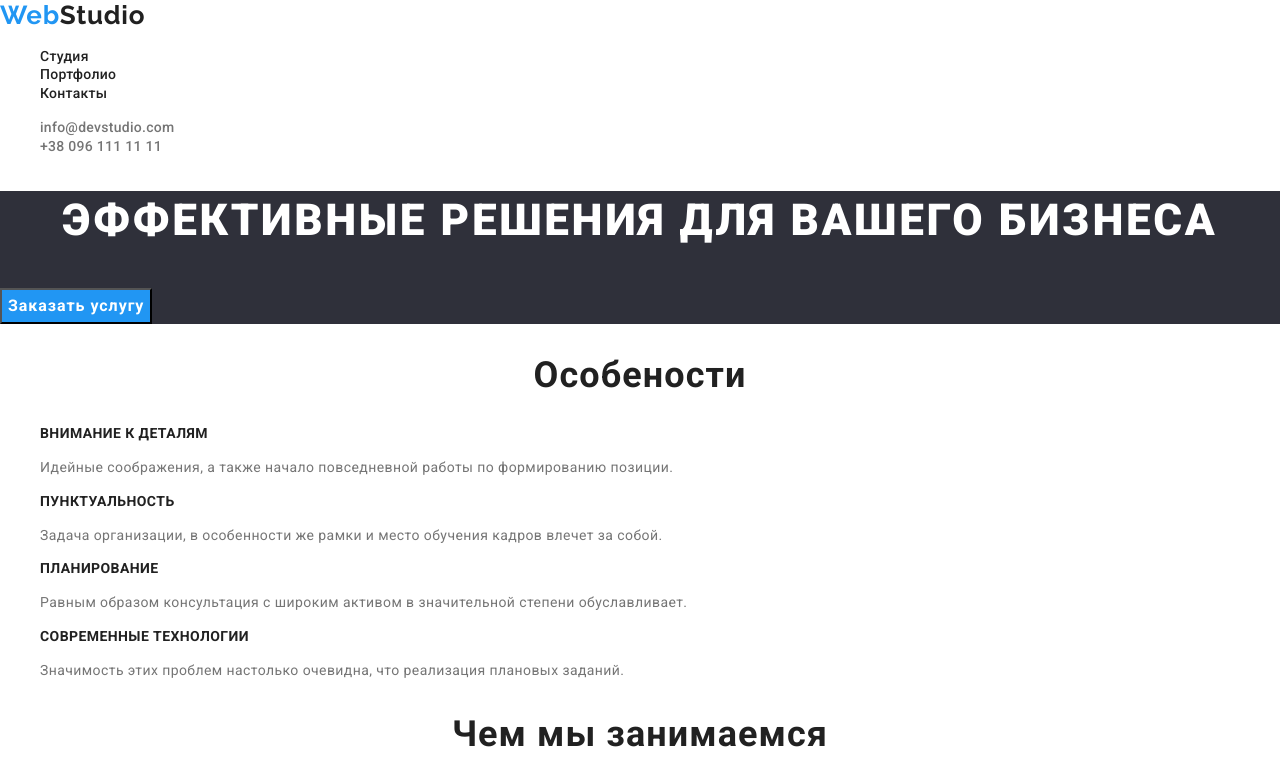
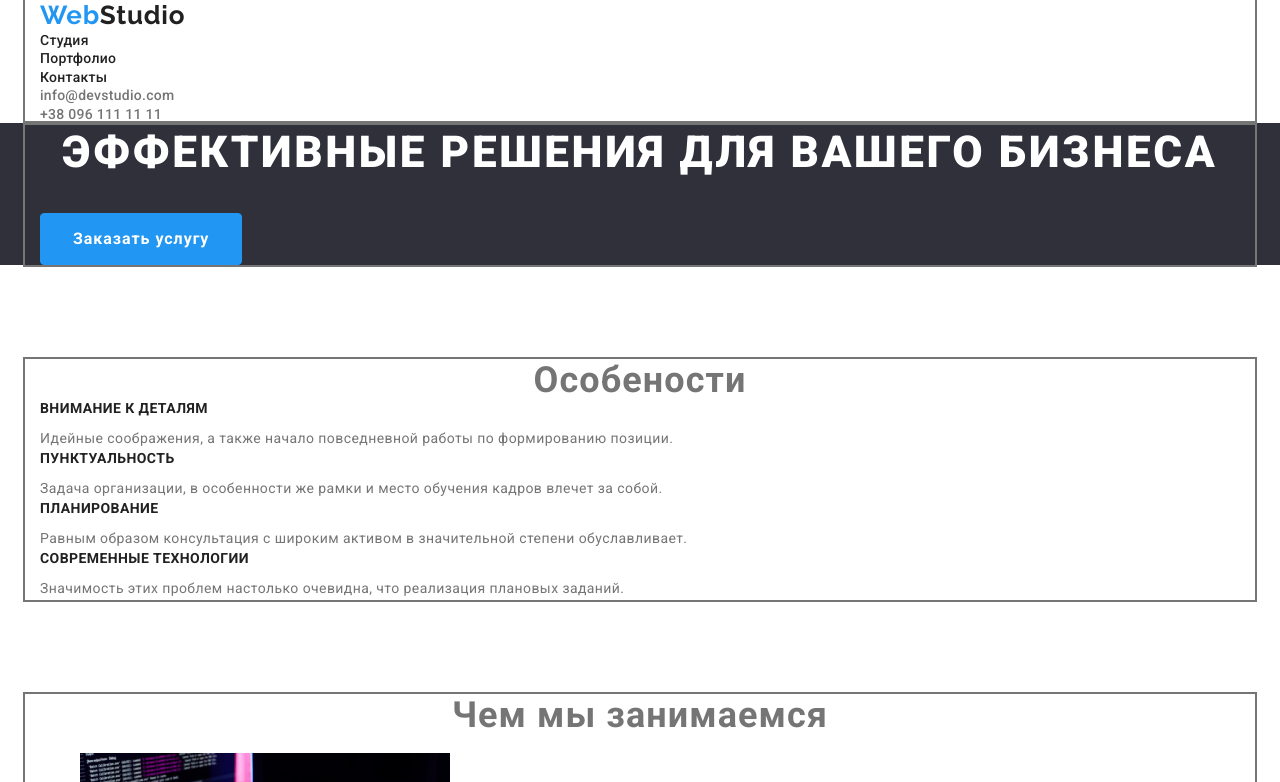
Before and after one commit to Demian-Pashkovskyi/goit-markup-hw-03, a plain HTML site: page index.html in a window 1280 px wide. Shown: the top 782 px of the page. Drawn offline with nearby package versions, Linux system fonts and the light colour scheme.

Commit message:
коригування блоків

```diff
--- a/css/main.css
+++ b/css/main.css
@@ -27,14 +27,37 @@ html {
   box-sizing: inherit;
 }
 
+body,
+h1,
+h2,
+h3,
+h4,
+h5,
+h6,
+p,
+ul[class],
+li {
+  margin: 0;
+  padding: 0;
+}
+
 body {
-  background-color: var(--primery-fon-color);
+  /* background-color: var(--primery-fon-color); */
   color: var(--title-text-color);
   font-family: Roboto, sans-serif;
 }
 
-.box {
-  outline: 2px solid tomato;
+.text-style {
+  background-color: ;
+}
+
+.container {
+  width: 1230px;
+  padding-left: 15px;
+  padding-right: 15px;
+  outline: 2px solid;
+  margin-left: auto;
+  margin-right: auto;
 }
 
 .logo {
@@ -103,14 +126,17 @@ ul {
 .name {
   background-color: var(--title-fon-color);
   text-decoration: none;
+  text-align: center;
+  margin-bottom: 94px;
 }
 .name-title {
+  margin-top: 0;
+  margin-bottom: 30px;
   color: var(--text-color-footer);
   font-style: normal;
   font-weight: 900;
   font-size: 44px;
   line-height: 1.36;
-  text-align: center;
   letter-spacing: 0.06em;
   text-transform: uppercase;
 }
@@ -122,6 +148,11 @@ button {
 }
 
 .button {
+  border-radius: 4px;
+  padding: 10px 32px;
+  min-width: 200px;
+  border: 1px solid var(--accent-color);
+
   color: var(--text-color-footer);
   background-color: var(--accent-color);
   font-family: Roboto;
@@ -138,9 +169,15 @@ button {
 .button:focus {
   color: var(--accent-color);
   background-color: var(--text-color-footer);
+  border-color: var(--primery-fon-color);
 }
 
 .button-name {
+  border-radius: 4px;
+  padding: 6px 22px;
+  border: 1px solid var(--fon-button-color);
+  display: inline-block;
+  min-width: 73px;
   color: var(--primery-text-color);
   background-color: var(--fon-button-color);
   font-family: Roboto;
@@ -155,6 +192,7 @@ button {
 .button-name:hover {
   color: var(--fon-button-color);
   background-color: var(--accent-color);
+  border-color: var(--accent-color);
 }
 
 /*section-title*/
@@ -182,7 +220,12 @@ button {
   top: 1061px;
 } */
 
+.section {
+  margin-bottom: 94px;
+}
+
 .section-title {
+  marg
   color: var(--primery-text-color);
   font-style: normal;
   font-weight: 700;
@@ -198,6 +241,8 @@ button {
 }
 
 .list-title {
+  margin-top: 0px;
+  margin-bottom: 10px;
   font-style: normal;
   font-weight: 700;
   font-size: 14px;
@@ -215,6 +260,12 @@ button {
 }
 
 /*Comands*/
+
+.section-padding {
+  margin-bottom: 0px;
+  background-color: var(--fon-button-color);
+}
+
 .comands-list .title {
   color: var(--primery-text-color);
   font-style: normal;
--- a/index.html
+++ b/index.html
@@ -8,16 +8,17 @@
       href="https://fonts.googleapis.com/css2?family=Raleway:wght@700&family=Roboto:wght@400;500;700;900&display=swap"
       rel="stylesheet"
     />
-    <link
-      rel="stylesheet"
-      href="https://cdnjs.cloudflare.com/ajax/libs/modern-normalize/1.1.0/modern-normalize.min.css"
-    />
+    <link rel="stylesheet"
+        href="https://cdnjs.cloudflare.com/ajax/libs/modern-normalize/1.1.0/modern-normalize.min.css">
     <title>Document</title>
     <link rel="stylesheet" href="./css/main.css" />
   </head>
   <body class="text-style">
+
     <!--Шапка сайту-->
+
       <header>
+        <div class="container">
         <a href="index.html" class="logo"> <span class="style-logo">Web</span>Studio</a>
         <nav>
           <ul class="site-nav list">
@@ -31,19 +32,23 @@
           <li><a href="mailto:info@devstudio.com" class="link">info@devstudio.com</a></li>
           <li><a href="tel:+380961111111" class="link">+38 096 111 11 11</a></li>
         </ul>
+        </div>
       </header>
 
       <main>
         <!--Заказ услуги-->
-      <div>
+
         <section class="name">
+        <div class="container">
             <h1 class="name-title">Эффективные решения для вашего бизнеса</h1>
             <button class="button" type="button">Заказать услугу</button>
+        </div>
         </section>
-      </div>
 
         <!--Особености-->
+
         <section class="section">
+        <div class="container">
         <h2 class="section-title">Особености</h2>
           <ul class="feature-list">
             <li>
@@ -71,10 +76,13 @@
               </p>
             </li>
           </ul>
+        </div>
         </section>
 
         <!--Чем мы занимаемся-->
+
         <section class="section">
+        <div class="container">
           <h2 class="section-title">Чем мы занимаемся</h2>
           <ul>
             <li class="imegion1">
@@ -87,11 +95,13 @@
               <img src="./images/box_3.jpg" alt="Візуалізація даних" width="370" />
             </li>
           </ul>
+        </div>
         </section>
 
         <!--Наша команда-->
 
-      <section class="section">
+        <section class="section-padding">
+        <div class="container">
           <h2 class="section-title">Наша команда</h2>
           <ul class="comands-list">
             <li>
@@ -115,17 +125,22 @@
               <p>UI Designer</p>
             </li>
           </ul>
+        </div>
         </section>
       </main>
 
       <!--Page Footer-->
+
       <footer class="order">
+      <div class="container">
         <a href="index.html" class="logo-footer"> <span class="style-logo">Web</span>Studio</a>
         <address class="order-title">
           г. Киев, пр-т Леси Украинки, 26
           <a href="info@example.com" class="order-title-list">info@example.com</a>
           <a href="tel:+380961111111" class="order-title-list">+38 096 111 11 11</a>
         </address>
+      </div>
       </footer>
+    </div>
   </body>
 </html>
```
Also changed, not shown: .prettierrc.json. Lines whose indentation alone changed are shown as unchanged.
